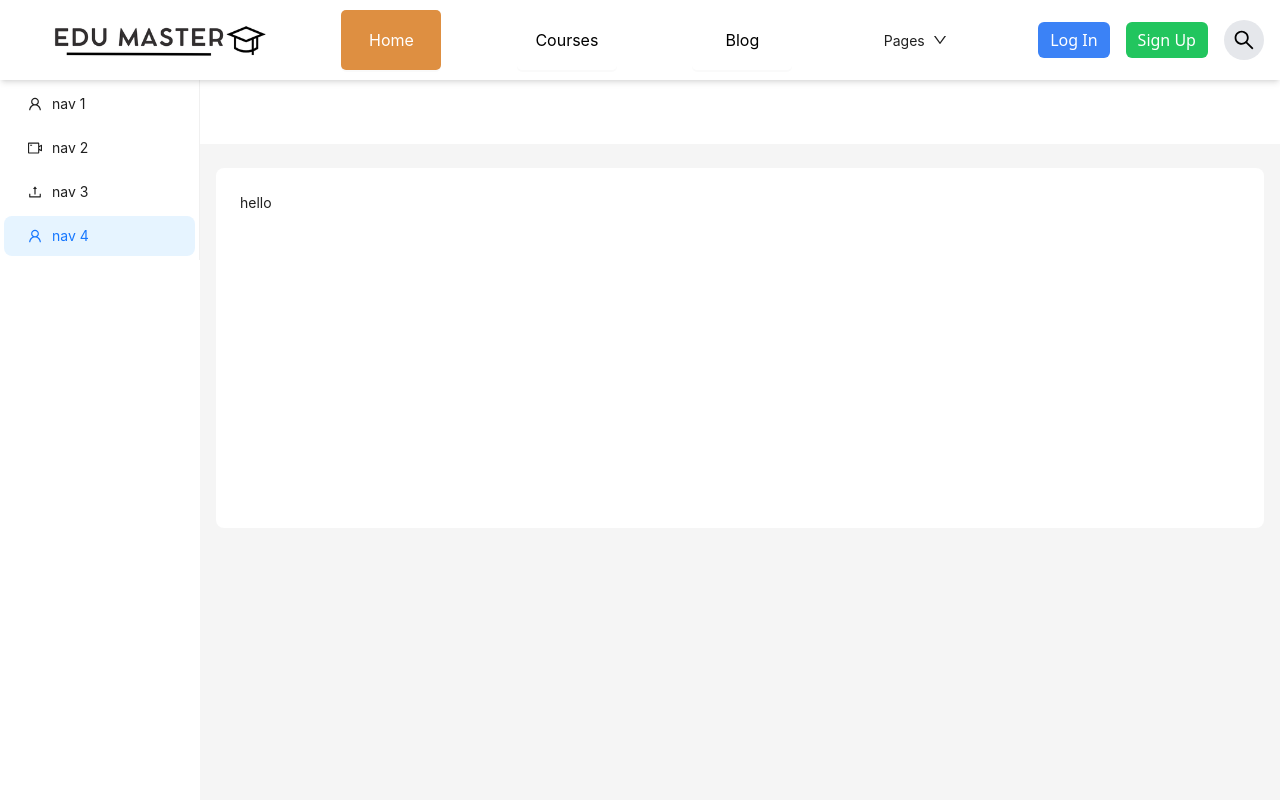
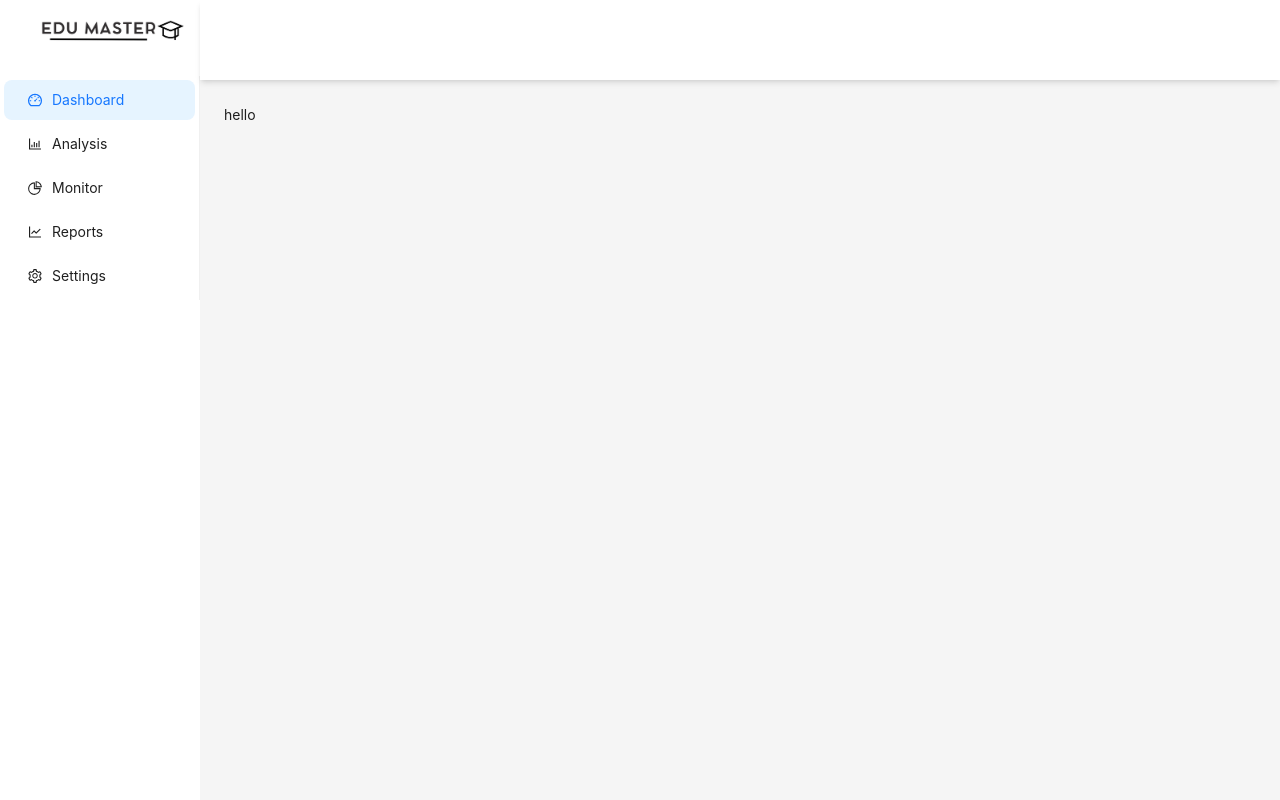
Before and after one commit to TEAM03-OJTPASSED/EduMaster_FinalProject_Team03_React12, a React (Vite) app: page /admin/dashboard in a window 1280 px wide. Shown: the top 800 px of the page. Built offline with nearby package versions, Linux system fonts and the light colour scheme.

Commit message:
Ductri_FIX_SIDEBAR

```diff
--- /dev/null
+++ b/src/components/AdminNavbar.tsx
@@ -0,0 +1,114 @@
+// AdminNavBar.tsx
+import React, { useState, useEffect } from "react";
+import { Layout, Button, Drawer } from "antd";
+import { MenuOutlined } from "@ant-design/icons";
+import logoImage from "../assets/EduMaster.png"; // Đường dẫn đến logo
+import { useCustomNavigate } from "../hooks/customNavigate"; // Hook tùy chỉnh cho điều hướng
+import AdminSiderMenu from "./AdminSiderMenu";
+import AdminContent from "../pages/AdminDashboard/AdminContent";
+
+const { Sider } = Layout;
+
+const AdminNavBar = () => {
+  const navigate = useCustomNavigate();
+  const [isMobile, setIsMobile] = useState(false);
+  const [drawerVisible, setDrawerVisible] = useState(false);
+
+  useEffect(() => {
+    const handleResize = () => {
+      setIsMobile(window.innerWidth < 768); // Kiểm tra kích thước màn hình
+    };
+
+    handleResize(); // Kiểm tra khi render lần đầu
+    window.addEventListener("resize", handleResize);
+
+    return () => window.removeEventListener("resize", handleResize);
+  }, []);
+
+  const toggleDrawer = () => {
+    setDrawerVisible(!drawerVisible); // Toggle Drawer khi click
+  };
+
+  return (
+    <Layout>
+      {/* Sidebar cho desktop */}
+      {!isMobile && (
+        <Sider
+          theme="light"
+          width={200} // Chiều rộng cố định
+          style={{ minHeight: "100vh" }}
+        >
+          <div
+            style={{
+              color: "black",
+              padding: "16px",
+              fontSize: "18px",
+              textAlign: "center",
+            }}
+          >
+            <img
+              src={logoImage}
+              alt="EduMaster logo"
+              style={{ width: "100%", marginBottom: "16px", cursor: "pointer" }}
+              onClick={() => navigate("/")}
+            />
+          </div>
+          <AdminSiderMenu onMenuClick={toggleDrawer} />{" "}
+          {/* Thêm AdminSiderMenu */}
+        </Sider>
+      )}
+
+      <Layout>
+        {/* Navbar */}
+        <div className="w-full h-20 flex items-center justify-between p-4 bg-white shadow-md relative z-50">
+          {isMobile && (
+            <>
+              <Button
+                icon={<MenuOutlined />}
+                onClick={toggleDrawer}
+                className="text-base"
+              />
+              <div
+                style={{
+                  color: "black",
+                  padding: "16px",
+                  fontSize: "18px",
+                  textAlign: "center",
+                }}
+              >
+                <img
+                  src={logoImage}
+                  alt="EduMaster logo"
+                  style={{
+                    width: "100%",
+                    marginBottom: "16px",
+                    cursor: "pointer",
+                  }}
+                  onClick={() => navigate("/")}
+                />
+              </div>
+            </>
+          )}
+
+          <Drawer
+            width={250}
+            title="Menu"
+            placement="left"
+            onClose={toggleDrawer}
+            visible={drawerVisible} // Control visibility
+          >
+            {/* Sử dụng AdminSiderMenu bên trong Drawer */}
+            <AdminSiderMenu onMenuClick={toggleDrawer} />
+          </Drawer>
+        </div>
+
+        {/* Nội dung chính */}
+        <Layout.Content style={{ padding: "24px", minHeight: "100vh" }}>
+          <AdminContent />
+        </Layout.Content>
+      </Layout>
+    </Layout>
+  );
+};
+
+export default AdminNavBar;
--- a/src/components/AdminSiderMenu.tsx
+++ b/src/components/AdminSiderMenu.tsx
@@ -1,71 +1,40 @@
+// AdminSiderMenu.tsx
 import React from "react";
+import { Menu } from "antd";
 import {
-  UploadOutlined,
-  UserOutlined,
-  VideoCameraOutlined,
+  DashboardOutlined,
+  BarChartOutlined,
+  PieChartOutlined,
+  LineChartOutlined,
+  SettingOutlined,
 } from "@ant-design/icons";
-import { Layout, Menu, theme } from "antd";
-import AdminContent from "../pages/AdminDashboard/AdminContent";
 
-const { Header, Content, Footer, Sider } = Layout;
-
-const items = [
-  UserOutlined,
-  VideoCameraOutlined,
-  UploadOutlined,
-  UserOutlined,
-].map((icon, index) => ({
-  key: String(index + 1),
-  icon: React.createElement(icon),
-  label: `nav ${index + 1}`,
-}));
-
-const AdminSiderMenu: React.FC = () => {
-  const {
-    token: { colorBgContainer, borderRadiusLG },
-  } = theme.useToken();
-
+const AdminSiderMenu: React.FC<{ onMenuClick?: () => void }> = ({
+  onMenuClick,
+}) => {
   return (
-    <Layout>
-      <Sider
-        theme="light"
-        style={{ height: "100vh" }}
-        breakpoint="lg"
-        collapsedWidth="0"
-        onBreakpoint={(broken) => {
-          console.log(broken);
-        }}
-        onCollapse={(collapsed, type) => {
-          console.log(collapsed, type);
-        }}
-      >
-        <div className="demo-logo-vertical" />
-        <Menu
-          theme="light"
-          mode="inline"
-          defaultSelectedKeys={["4"]}
-          items={items}
-        />
-      </Sider>
-      <Layout>
-        <Header style={{ padding: 0, background: colorBgContainer }} />
-        <Content style={{ margin: "24px 16px 0" }}>
-          <div
-            style={{
-              padding: 24,
-              minHeight: 360,
-              background: colorBgContainer,
-              borderRadius: borderRadiusLG,
-            }}
-          >
-            <AdminContent></AdminContent>
-          </div>
-        </Content>
-        <Footer style={{ textAlign: "center" }}>
-          Ant Design ©{new Date().getFullYear()} Created by Ant UED
-        </Footer>
-      </Layout>
-    </Layout>
+    <Menu
+      theme="light"
+      mode="inline"
+      defaultSelectedKeys={["1"]}
+      onClick={onMenuClick} // Đóng Drawer khi chọn menu
+    >
+      <Menu.Item key="1" icon={<DashboardOutlined />}>
+        Dashboard
+      </Menu.Item>
+      <Menu.Item key="2" icon={<BarChartOutlined />}>
+        Analysis
+      </Menu.Item>
+      <Menu.Item key="3" icon={<PieChartOutlined />}>
+        Monitor
+      </Menu.Item>
+      <Menu.Item key="4" icon={<LineChartOutlined />}>
+        Reports
+      </Menu.Item>
+      <Menu.Item key="5" icon={<SettingOutlined />}>
+        Settings
+      </Menu.Item>
+    </Menu>
   );
 };
 
--- a/src/components/InstructorSiderMenu.tsx
+++ b/src/components/InstructorSiderMenu.tsx
@@ -1,10 +1,12 @@
-import React from "react";
+import React, { useState } from "react";
 import {
+  MenuFoldOutlined,
+  MenuUnfoldOutlined,
   UploadOutlined,
   UserOutlined,
   VideoCameraOutlined,
 } from "@ant-design/icons";
-import { Layout, Menu, theme } from "antd";
+import { Button, Layout, Menu, theme } from "antd";
 
 const { Header, Content, Footer, Sider } = Layout;
 
@@ -26,46 +28,44 @@ const InstructorSiderMenu: React.FC = () => {
 
   return (
     <Layout>
-      <Sider
-        trigger
-        width={500}
-        theme="light"
-        style={{ height: "100vh" }}
-        breakpoint="lg"
-        collapsedWidth="0"
-        onBreakpoint={(broken) => {
-          console.log(broken);
-        }}
-        onCollapse={(collapsed, type) => {
-          console.log(collapsed, type);
-        }}
-      >
+      <Sider theme="light">
         <div className="demo-logo-vertical" />
         <Menu
           theme="light"
           mode="inline"
-          defaultSelectedKeys={["4"]}
-          items={items}
-          className="text-[35px] font-sans"
+          defaultSelectedKeys={["1"]}
+          items={[
+            {
+              key: "1",
+              icon: <UserOutlined />,
+              label: "nav ",
+            },
+            {
+              key: "2",
+              icon: <VideoCameraOutlined />,
+              label: "nav 2",
+            },
+            {
+              key: "3",
+              icon: <UploadOutlined />,
+              label: "nav 3",
+            },
+          ]}
         />
       </Sider>
       <Layout>
-        <Header style={{ padding: 0, background: colorBgContainer }} />
-        <Content style={{ margin: "24px 16px 0" }}>
-          <div
+        <Header style={{ padding: 0, background: colorBgContainer }}></Header>
+        <Content
           style={{
+            margin: "24px 16px",
             padding: 24,
-              minHeight: 360,
+            minHeight: 280,
             background: colorBgContainer,
             borderRadius: borderRadiusLG,
           }}
         >
-            content
-          </div>
+          Content
         </Content>
-        <Footer style={{ textAlign: "center" }}>
-          Ant Design ©{new Date().getFullYear()} Created by Ant UED
-        </Footer>
       </Layout>
     </Layout>
   );
--- a/src/defaultLayout/AdminLayout.tsx
+++ b/src/defaultLayout/AdminLayout.tsx
@@ -1,12 +1,12 @@
 import { Outlet } from "react-router-dom"; // Import Outlet
-import Navbar from "../components/Navbar";
+import AdminNavBar from "../components/AdminNavbar";
 
 const AdminLayout = () => {
   return (
     <div>
       {/* Navbar section */}
       <div className="w-full flex items-center bg-white shadow">
-        <Navbar />
+        <AdminNavBar />
       </div>
 
       {/* Content section */}
```
Lines whose indentation alone changed are shown as unchanged.
